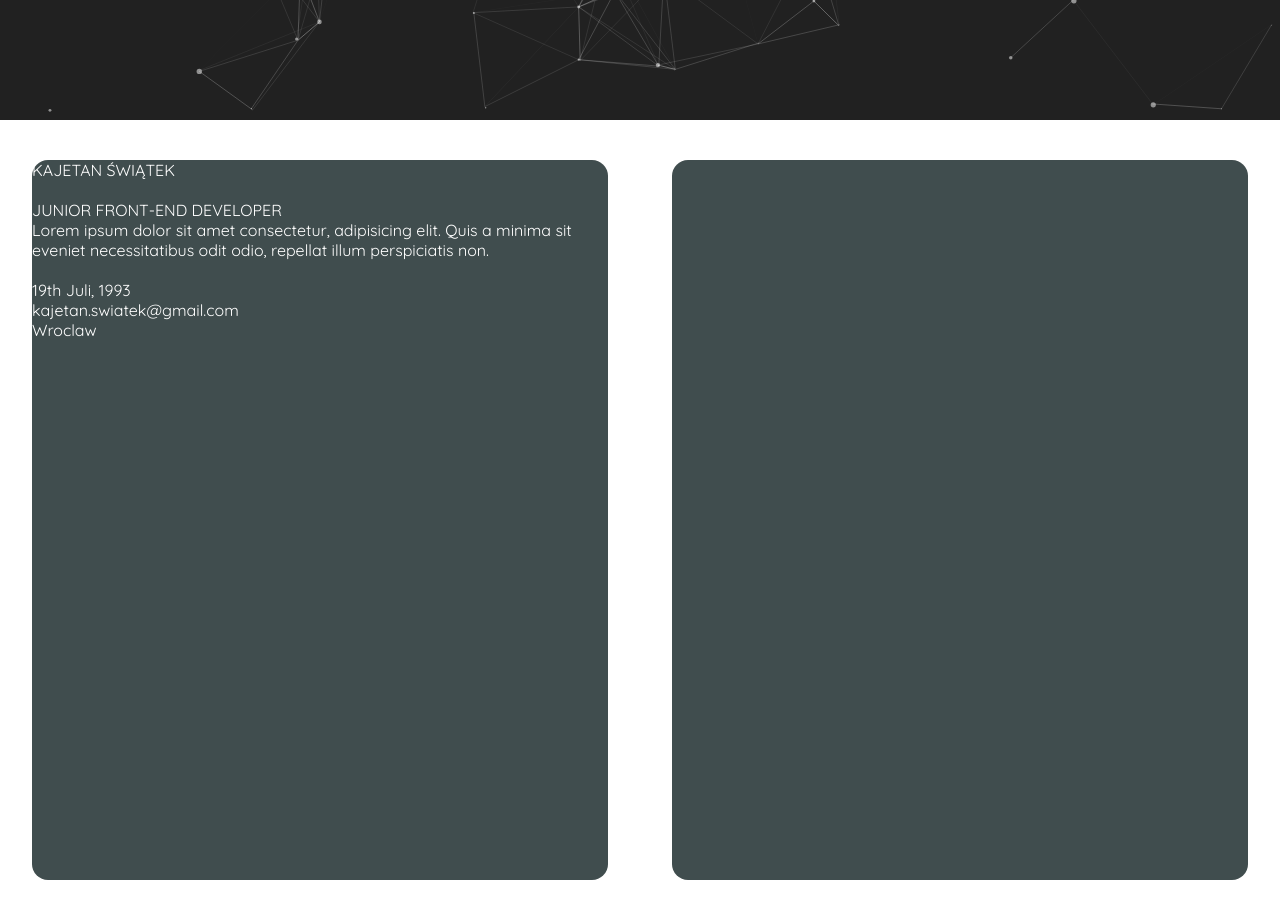
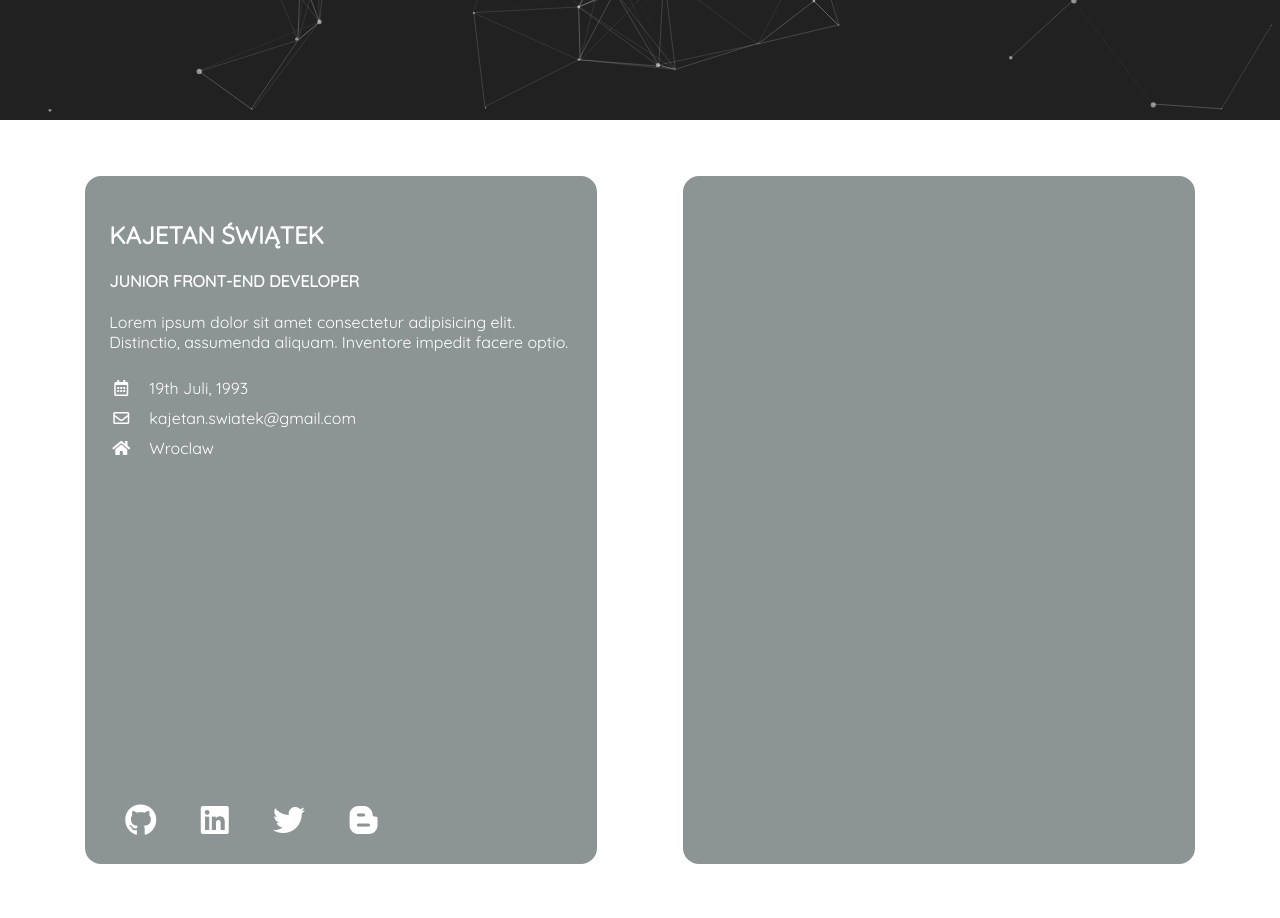
Before and after one commit to kajetansw/kajetansw.github.io, a plain HTML site: page index.html in a window 1280 px wide. Shown: the part 680-1598 px from the top of the page. Drawn offline with nearby package versions, Linux system fonts and the light colour scheme.

Commit message:
added basic introduction card content,

```diff
--- /dev/null
+++ b/css/_common.scss
@@ -0,0 +1,24 @@
+$global-font-size: 16px;
+
+/*
+=======================
+    HELPER CLASSES
+=======================
+*/
+
+.text--centered {
+    text-align: center;
+}
+
+@for $i from 1 through 5 {
+    .pl-#{$i} {
+        padding-left: $global-font-size - (3 - $i)*0.375*$global-font-size;
+    }
+}
+
+@for $i from 1 through 5 {
+    .py-#{$i} {
+        padding-top: $global-font-size - (3 - $i) * 0.375 * $global-font-size;
+        padding-bottom: $global-font-size - (3 - $i) * 0.375 * $global-font-size;
+    }
+}
--- /dev/null
+++ b/css/main.scss
@@ -0,0 +1,115 @@
+@import 'common';
+
+$media-limit: 1080px;
+$global-font-size: 16px;
+
+html, body {
+    margin: 0;
+    font-family: 'Quicksand', sans-serif;
+    font-size: $global-font-size;
+    color: white;
+}
+
+#particles {
+    background: #212121;
+    height: 100vh;
+    width: 100vw;
+    position: fixed;
+
+    // remove for background check
+    // z-index: -1;
+}
+
+section {
+    height: 100vh;
+}
+
+#welcome {
+    background: transparent;
+    font-size: 2rem;
+    position: relative;
+
+    .owl-carousel {
+        position: absolute;
+        top: 50%;
+        transform: translateY(-50%);
+    }
+}
+
+#info {
+    display: grid;
+    grid-template-columns: auto 40% auto 40% auto;
+    grid-template-rows: auto;
+
+    #introduction {
+        grid-column: 2;
+        grid-row: 1;
+        // background-color: lightblue;
+    }
+
+    #description {
+        grid-column: 4;
+        grid-row: 1;
+        // background-color: lightgreen;
+    }
+}
+
+.card {
+    position: relative;
+    height: 80%;
+    top: 50%;
+    transform: translateY(-50%);
+    padding: 1.5rem;
+    background-color: #404d4e;
+    opacity: .6;
+    border-radius: 1rem;
+
+    & * {
+        opacity: 1;
+    }
+}
+
+ul.card__social-buttons {
+    list-style: none;
+    padding: 0;
+    position: absolute;
+    bottom: 0;
+
+    li {
+        display: inline-block;
+        padding: .5rem;
+
+        a {
+            bottom: 0;
+            color: #ffffff;
+            background: transparent;
+            border: none;
+            font-size: 2rem;
+            padding-top: .5rem;
+            padding-bottom: .5rem;
+            padding-left: .5rem;
+            padding-right: 1rem;
+            border-radius: 1rem;
+            cursor: pointer;
+            transition: all .2s ease;
+        }
+    }
+}
+
+.btn-github:hover {
+    color: #da621d;
+}
+.btn-linkedin:hover {
+    color: #0077b5;
+}
+.btn-twitter:hover {
+    color: #1da1f2;
+}
+.btn-blogger:hover {
+    color: #f57d00;
+}
+
+canvas {
+    display: block;
+    vertical-align: bottom;
+}
--- a/index.html
+++ b/index.html
@@ -10,7 +10,8 @@
    <link rel="stylesheet" href="https://cdnjs.cloudflare.com/ajax/libs/OwlCarousel2/2.3.4/assets/owl.carousel.min.css" />
    <link rel="stylesheet" href="https://cdnjs.cloudflare.com/ajax/libs/OwlCarousel2/2.3.4/assets/owl.theme.default.min.css" />
    <link href="https://fonts.googleapis.com/css?family=Quicksand" rel="stylesheet">
-   <link rel="stylesheet" href="main.css">
+   <link rel="stylesheet" href="https://use.fontawesome.com/releases/v5.6.1/css/all.css" integrity="sha384-gfdkjb5BdAXd+lj+gudLWI+BXq4IuLW5IT+brZEZsLFm++aCMlF1V92rMkPaX4PP" crossorigin="anonymous">
+   <link rel="stylesheet" href="css/main.css">
 </head>
 
 <body>
@@ -42,7 +43,7 @@
          <div class="text--centered">
             ... and I'm
             <br>
-            <h1>SOFTWARE DEVELOPER</h1>
+            <h1>WEB DEVELOPER</h1>
          </div>
       </div>
    </section>
@@ -50,14 +51,39 @@
    <section id="info">
       <div id="introduction">
          <div class="card">
-            KAJETAN ŚWIĄTEK<br><br>
-            JUNIOR FRONT-END DEVELOPER <br>
-            Lorem ipsum dolor sit amet consectetur, adipisicing elit. Quis a minima sit eveniet necessitatibus odit
-            odio, repellat illum perspiciatis non. <br><br>
+            <h1>KAJETAN ŚWIĄTEK</h1>
+            <h4>JUNIOR FRONT-END DEVELOPER</h4>
+            Lorem ipsum dolor sit amet consectetur adipisicing elit. Distinctio, assumenda aliquam. Inventore impedit facere optio. <br><br>
 
-            19th Juli, 1993 <br>
-            kajetan.swiatek@gmail.com <br>
-            Wroclaw
+            <table>
+               <tr>
+                  <td class="text--centered"><i class="far fa-calendar-alt"></i></td>
+                  <td class="pl-3 py-1">19th Juli, 1993</td>
+               </tr>
+               <tr>
+                  <td class="text--centered"><i class="far fa-envelope"></i></td>
+                  <td class="pl-3 py-1">kajetan.swiatek@gmail.com</td>
+               </tr>
+               <tr>
+                  <td class="text--centered"><i class="fa fa-home"></i></td>
+                  <td class="pl-3 py-1">Wroclaw</td>
+               </tr>
+            </table>
+
+            <ul class="card__social-buttons">
+               <li>
+                  <a href="https://github.com/kajetansw" class="btn-github"><i class="fab fa-github"></i></a>
+               </li>
+               <li>
+                  <a href="https://www.linkedin.com/in/kajetan-swiatek/" class="btn-linkedin"><i class="fab fa-linkedin"></i></a>
+               </li>
+               <li>
+                  <a href="https://twitter.com/KajetanSw" class="btn-twitter"><i class="fab fa-twitter"></i></a>
+               </li>
+               <li>
+                  <a href="" class="btn-blogger"><i class="fab fa-blogger-b"></i></a>
+               </li>
+            </ul>
          </div>
       </div>
       <div id="description">
--- a/main.scss
+++ /dev/null
@@ -1,71 +0,0 @@
-$media-limit: 1080px;
-
-html, body {
-    margin: 0;
-    font-family: 'Quicksand', sans-serif;
-    font-size: 16px;
-    color: white;
-}
-
-#particles {
-    background: #212121;
-    height: 100vh;
-    width: 100vw;
-    position: fixed;
-
-    // remove for background check
-    // z-index: -1;
-}
-
-section {
-    height: 100vh;
-}
-
-#welcome {
-    background: transparent;
-    font-size: 2rem;
-    position: relative;
-
-    .owl-carousel {
-        position: absolute;
-        top: 50%;
-        transform: translateY(-50%);
-    }
-}
-
-#info {
-    display: flex;
-    background-color: white;
-
-    #introduction {
-        width: 50vw;
-        position: relative;
-        // background-color: lightblue;
-    }
-
-    #description {
-        flex-grow: 1;
-        position: relative;
-        // background-color: lightgreen;
-    }
-}
-
-.card {
-    position: absolute;
-    height: 90%;
-    width: 90%;
-    top: 50%;
-    left: 50%;
-    transform: translate(-50%, -50%);
-    background-color: #404d4e;
-    border-radius: 1rem;
-}
-
-.text--centered {
-    text-align: center;
-}
-
-canvas {
-    display: block;
-    vertical-align: bottom;
-}
```
Also changed, not shown: css/main.css (added), main.css (deleted), 2 other files.
